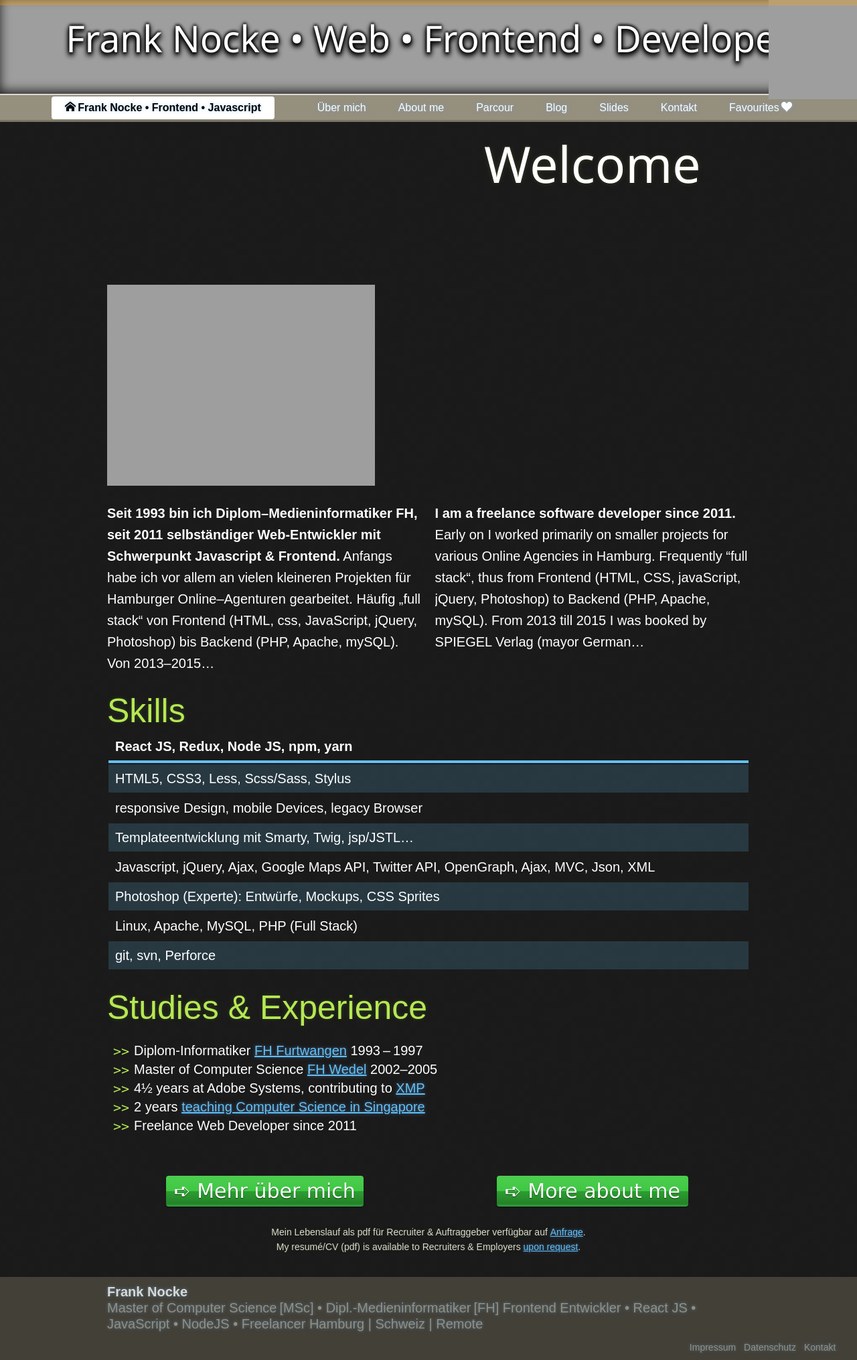
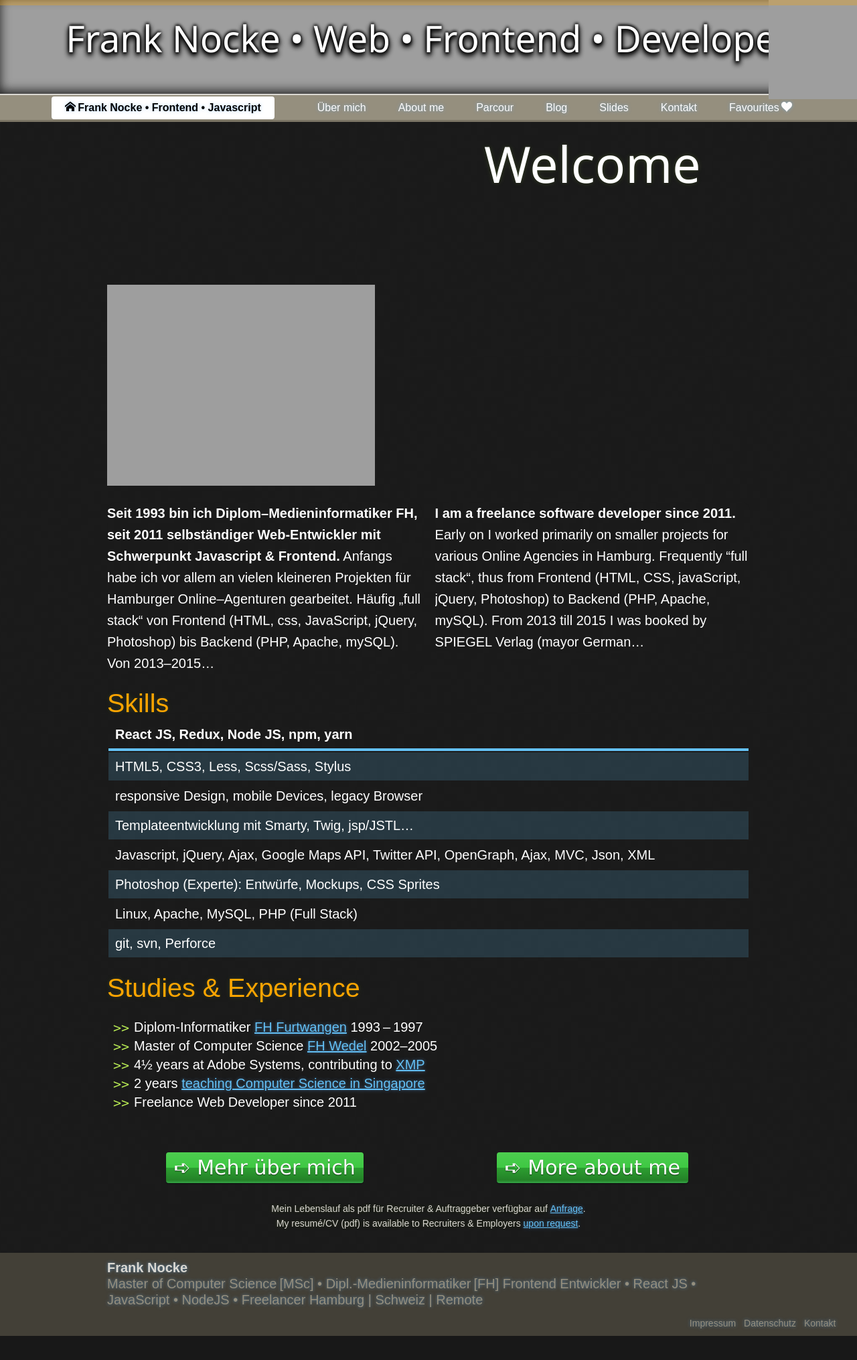
Before and after one commit to nocke/jekyll.nocke.de, a Jekyll site: the page built from index.md, in a window 1280 px wide. Shown: the whole page at 67% size. Built offline with Jekyll 4.4.1, drawn with Linux system fonts in a browser that asks for light colours; some web fonts are replaced; after the commit the page ends 1994 px from its top, so only the background shows below that.

Commit message:
responsive Size now with min-size param, h2 using responsive size (and smaller, and orange)

```diff
--- a/_sass/common_headline.sass
+++ b/_sass/common_headline.sass
@@ -46,8 +46,7 @@
   +below(s)
     font-size: 20px
 
-=responsiveSize($factor)
-  $minSize : 0.5rem
+=responsiveSize($factor, $minSize:0.5rem)
   // assume l as default
   font-size:   ( 1rem * $factor * 100) / 100 + $minSize
   +above(l-xl)
@@ -88,8 +87,8 @@ h1, .h1
 
 h2, .h2
   margin: .5em 0 0em
-  @extend .r2
-  color: $green
+  color: orange
+  +responsiveSize(2.2, 1.2rem)
 
 h3, .h3
   font-weight: bold
```
